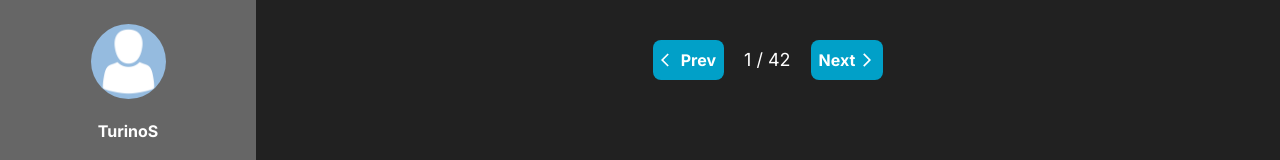
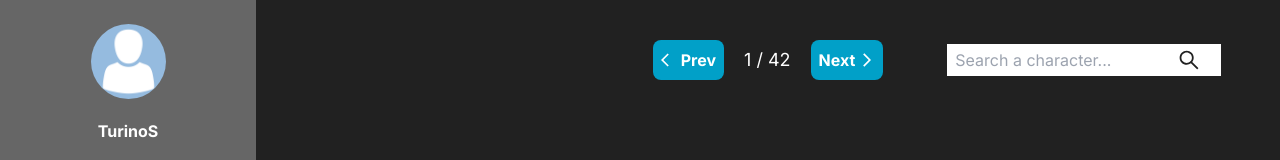
Before and after one commit to TurinoS/Rick-n-Morty, a Next.js app: page / in a window 1280 px wide. Shown: the top 160 px of the page. Built offline with nearby package versions, Linux system fonts and the light colour scheme; no server answers.

Commit message:
feat: Create search input component

```diff
--- a/src/components/Pagination.tsx
+++ b/src/components/Pagination.tsx
@@ -3,11 +3,12 @@ import { useContext } from "react";
 import { MdArrowBackIos, MdArrowForwardIos } from "react-icons/md";
 import { ContextAPI } from "../context/ContextAPI";
 import Button from "./Button";
+import SearchInput from "./SearchInput";
 
 export default function Pagination() {
   const { page, setPage } = useContext(ContextAPI);
   return (
-    <div className="flex gap-5 items-center">
+    <div className="flex gap-5 items-center relative ml-16">
       <Button page={page} onClick={() => (page > 1 ? setPage(page - 1) : {})}>
         <MdArrowBackIos /> Prev
       </Button>
@@ -15,6 +16,7 @@ export default function Pagination() {
       <Button page={page} onClick={() => (page < 42 ? setPage(page + 1) : {})}>
         Next <MdArrowForwardIos />
       </Button>
+      <SearchInput />
     </div>
   );
 }
--- /dev/null
+++ b/src/components/SearchInput.tsx
@@ -0,0 +1,18 @@
+import { AiOutlineSearch } from "react-icons/ai";
+
+export default function SearchInput() {
+  return (
+    <div className="flex relative items-center ml-11 text-[var(--black)]">
+      <input
+        type="search"
+        name="search"
+        id="search"
+        className="absolute pl-2 pr-8 py-1 "
+        placeholder="Search a character..."
+      />
+      <button type="submit" className="absolute left-[230px] text-2xl">
+        <AiOutlineSearch />
+      </button>
+    </div>
+  );
+}
```
